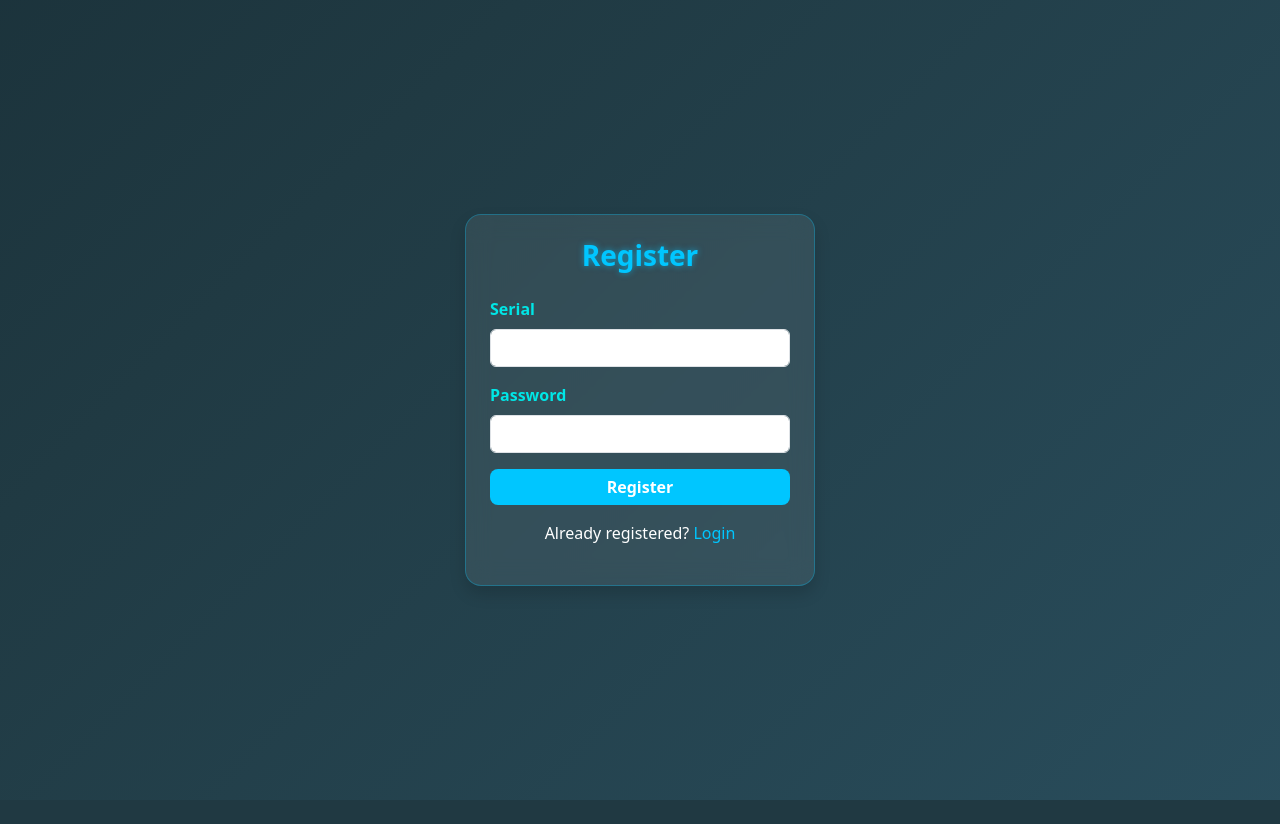
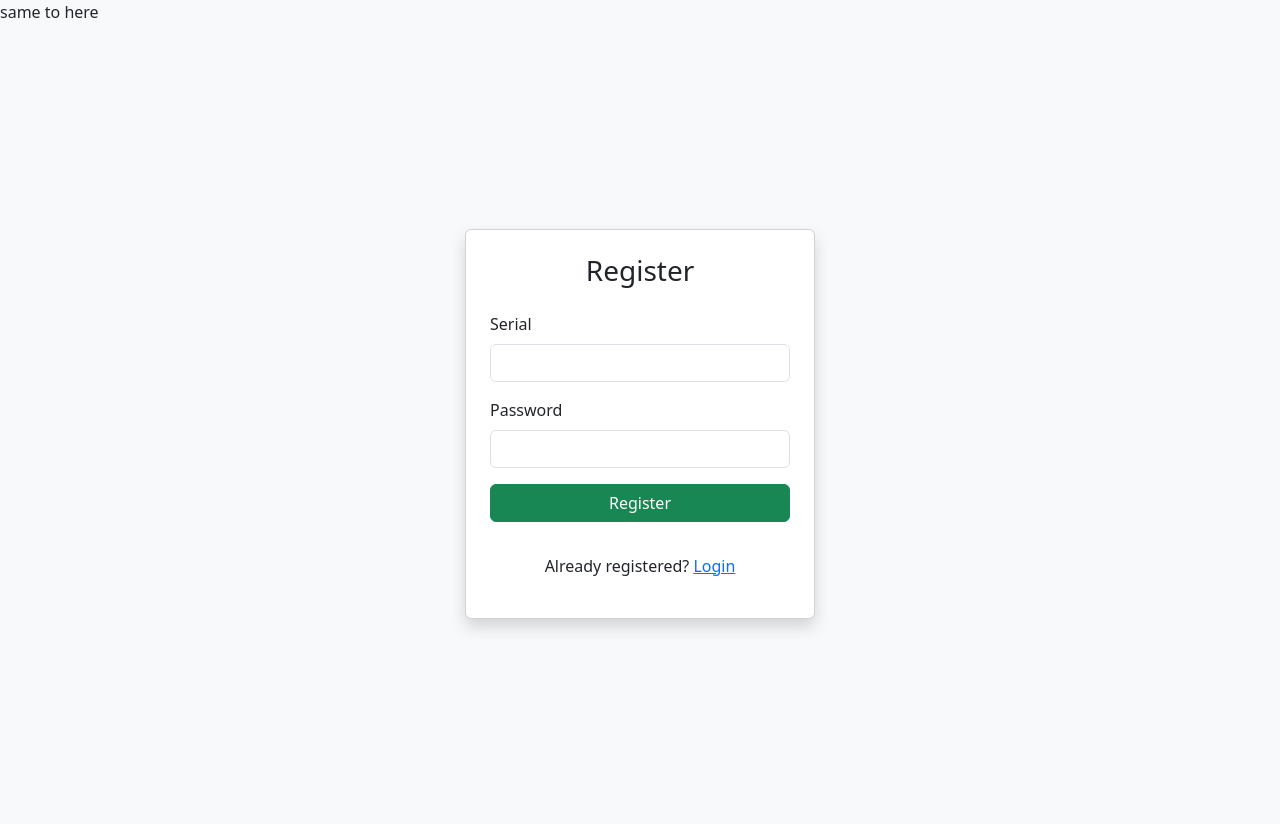
Before and after one commit to EzraelJeremiah-py/PESS, a Flask app: page /auth/register in a window 1280 px wide. Before the commit the page ends 800 px from the top, so only its background shows below. Run offline with Flask 3, Linux system fonts and the light colour scheme.

Commit message:
Update register.html

```diff
--- a/pess-backend/templates/register.html
+++ b/pess-backend/templates/register.html
@@ -1,76 +1,13 @@
-<!DOCTYPE html>
+same to here <!DOCTYPE html>
 <html lang="en">
 <head>
   <meta charset="UTF-8">
-  <!-- ✅ Mobile scaling -->
-  <meta name="viewport" content="width=device-width, initial-scale=1">
   <title>Register</title>
   <link href="https://cdn.jsdelivr.net/npm/bootstrap@5.3.3/dist/css/bootstrap.min.css" rel="stylesheet">
-  <style>
-    body {
-      background: linear-gradient(135deg, #0f2027, #203a43, #2c5364);
-      background-size: 200% 200%;
-      animation: gradientMove 12s ease infinite;
-      min-height: 100vh;
-      font-size: 1.1rem; /* ✅ Base font size */
-    }
-    @keyframes gradientMove {
-      0% { background-position: 0% 50%; }
-      50% { background-position: 100% 50%; }
-      100% { background-position: 0% 50%; }
-    }
-    h3 {
-      color: #00c6ff;
-      font-weight: 700;
-      text-shadow: 0 0 6px rgba(0,198,255,0.6);
-    }
-    .card {
-      border-radius: 16px;
-      backdrop-filter: blur(12px);
-      background: rgba(255,255,255,0.08);
-      border: 1px solid rgba(0,198,255,0.3);
-      color: #fff;
-      font-size: 1rem;
-      width: 100%;
-      max-width: 350px; /* ✅ Flexible width */
-    }
-    label {
-      font-weight: 600;
-      color: #00e6e6;
-      font-size: 1rem;
-    }
-    .btn {
-      border-radius: 8px;
-      font-weight: 600;
-      font-size: 1rem;
-    }
-    .btn-success {
-      background-color: #00c6ff;
-      border: none;
-    }
-    .btn-success:hover { background-color: #00a3cc; }
-    a {
-      color: #00c6ff;
-      text-decoration: none;
-    }
-    a:hover { text-decoration: underline; }
-    /* ✅ Bigger fonts on phones */
-    @media (max-width: 768px) {
-      body, p, li, a, label, input, button {
-        font-size: 18px;
-      }
-      h3 {
-        font-size: 22px;
-      }
-      .btn {
-        font-size: 18px;
-      }
-    }
-  </style>
 </head>
-<body>
+<body class="bg-light">
   <div class="container d-flex justify-content-center align-items-center vh-100">
-    <div class="card shadow p-4">
+    <div class="card shadow p-4" style="width: 350px;">
       <h3 class="text-center mb-4">Register</h3>
       <form method="POST">
         <div class="mb-3">
```
